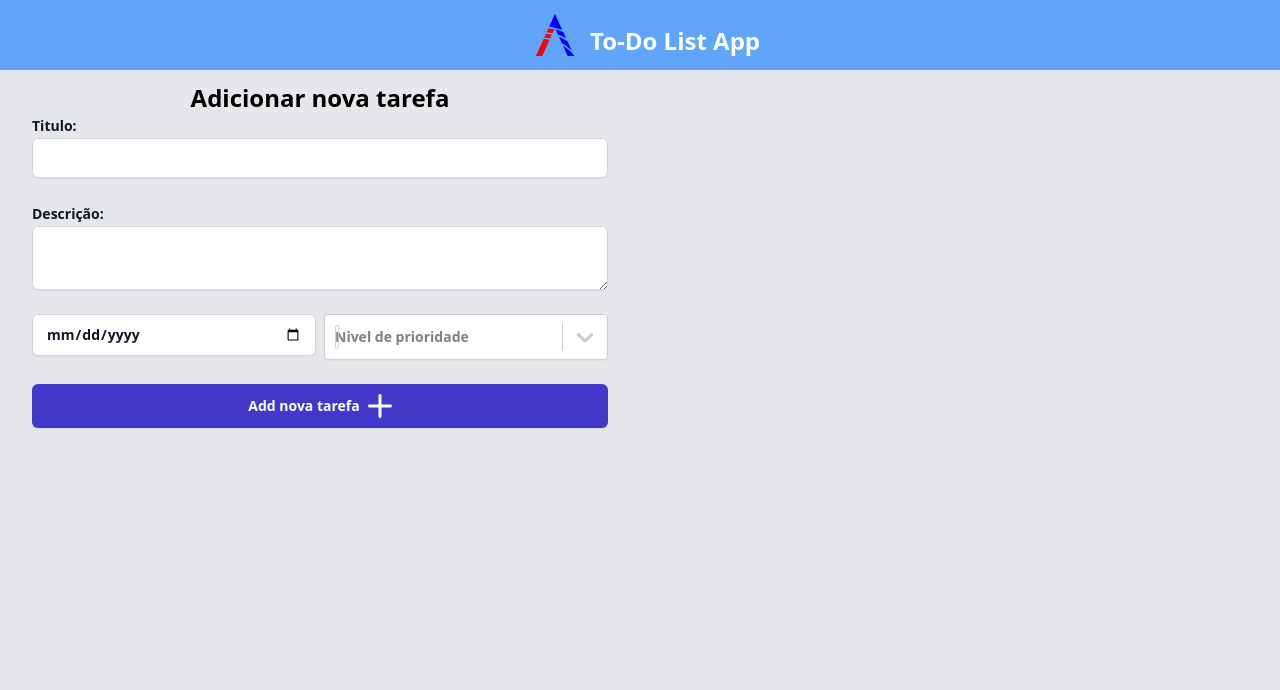
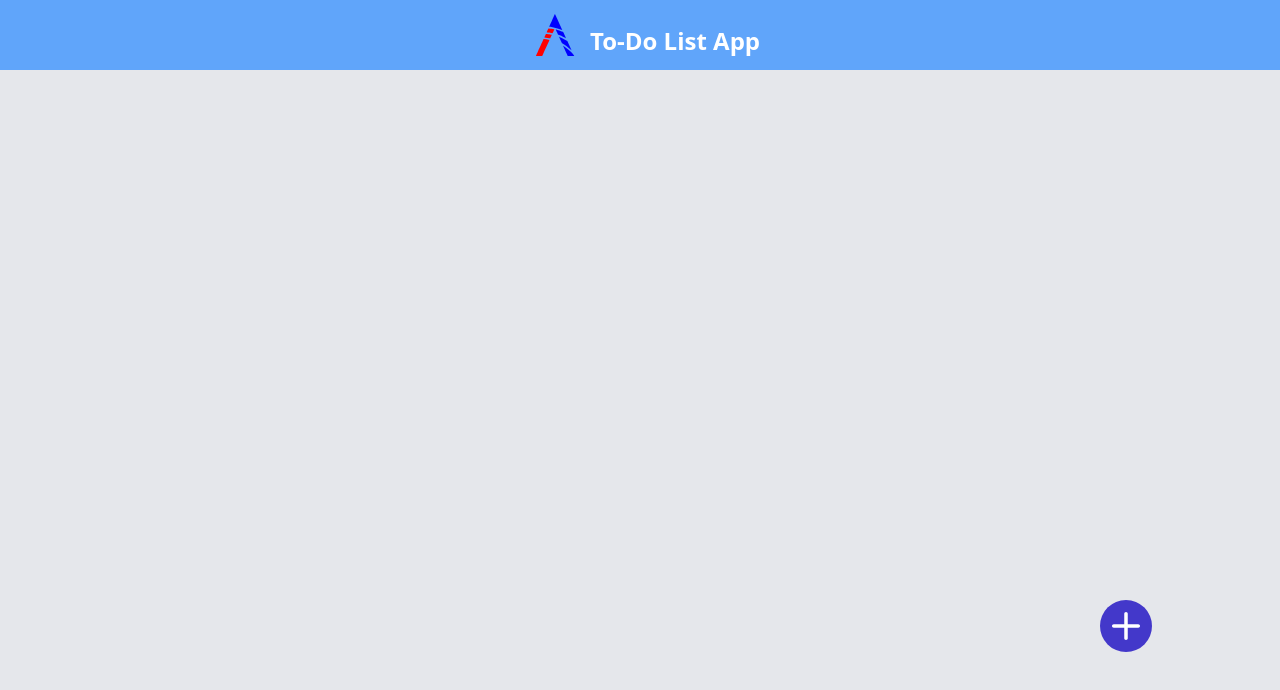
Before and after one commit to uezili/frontend-ascan, a React (Vite) app: page / in a window 1280 px wide. Shown: the top 690 px of the page. Built offline with nearby package versions, Linux system fonts and the light colour scheme.

Commit message:
Move modal.

```diff
--- a/src/components/ToDoApp/index.jsx
+++ b/src/components/ToDoApp/index.jsx
@@ -1,9 +1,9 @@
 import { useSelector } from 'react-redux';
 import { Header } from '../Header';
-import { ToDoForm } from '../ToDoForm';
 import { ToDoList } from '../ToDoList';
 
 import './styles.css';
+import { Modal } from '../Modal';
 
 export const ToDoApp = () => {
 	const todos = useSelector((state) => state.todos);
@@ -11,8 +11,8 @@ export const ToDoApp = () => {
 	return (
 		<div>
 			<Header />
-			<div className="grid grid-cols-2 w-full">
-				<ToDoForm />
+			<Modal />
+			<div className="w-2/3 my-0 mx-auto">
 				<ToDoList todos={todos} />
 			</div>
 		</div>
```
